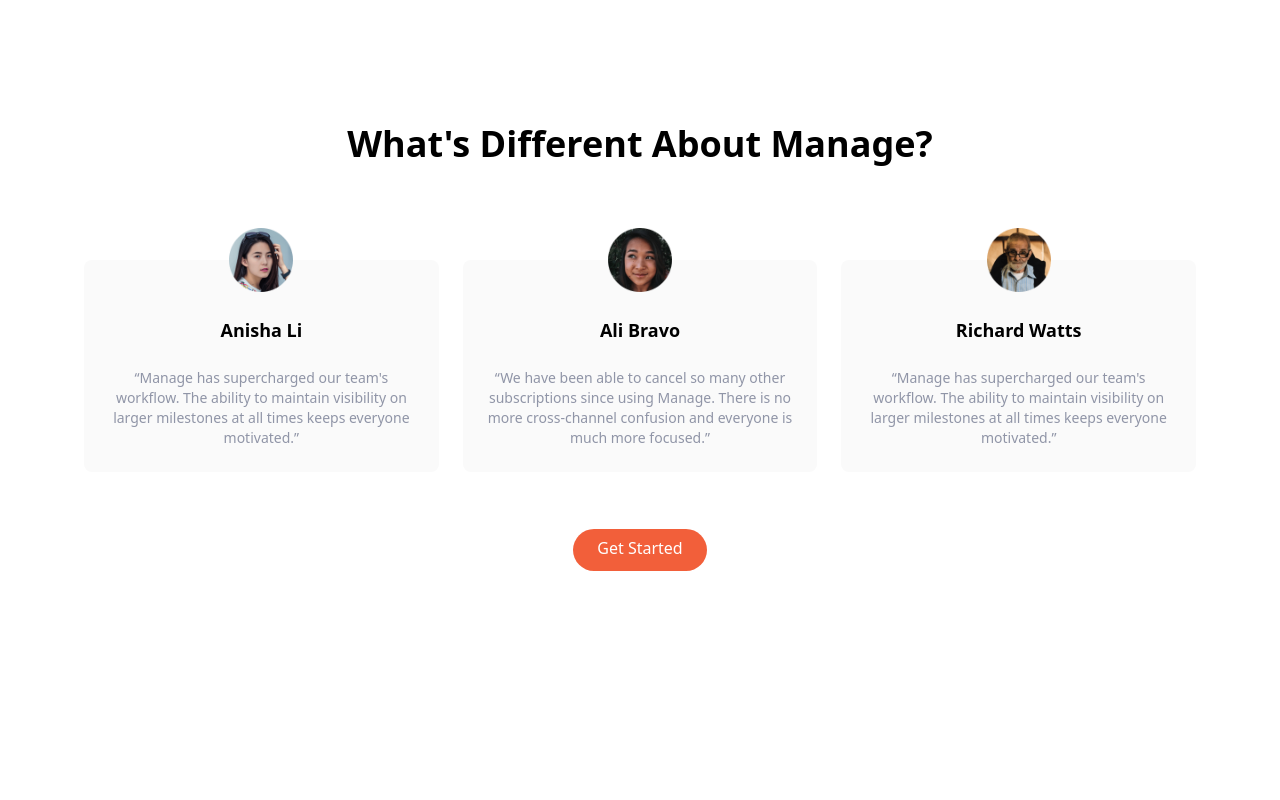
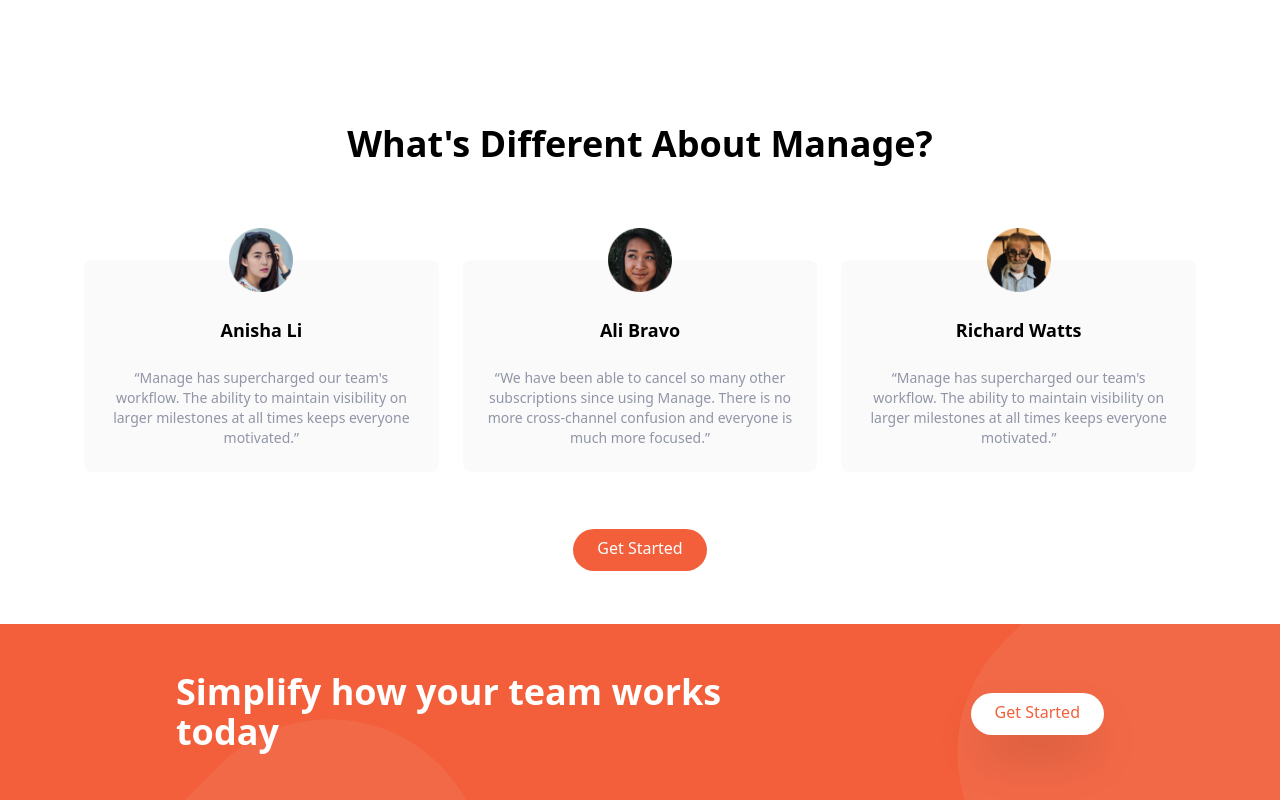
Before and after one commit to Greattie/tailwindproject, a website: page index.html in a window 1280 px wide. Shown: the part 1144-1944 px from the top of the page. Before the commit the page ends 1768 px from the top, so only its background shows below. Drawn offline with Linux system fonts and the light colour scheme.

Commit message:
created fourth section

```diff
--- a/index.html
+++ b/index.html
@@ -222,6 +222,25 @@
             </div>
         </div>
     </section>
+
+    <!-- SECTION 4/ CALL TO ACTION -->
+    <section id="cta" class="bg-brightRed">
+        <div
+            class="container flex flex-col items-center justify-between px-6 py-24 mx-auto space-y-12 md:py-12 md:flex-row md:space-y-0">
+            <!-- Heading -->
+            <h2 class="text-5xl font-bold text-center text-white md:text-4xl md:max-w-xl md:text-left">
+                Simplify how your team works today
+            </h2>
+            <!-- Button -->
+            <div>
+                <a href="#"
+                    class="p-3 px-6 pt-2 text-brightRed bg-white rounded-full shadow-2xl baseline hover:bg-gray-900">
+                    Get Started
+                </a>
+            </div>
+        </div>
+    </section>
+
 </body>
 
 </html>
```
